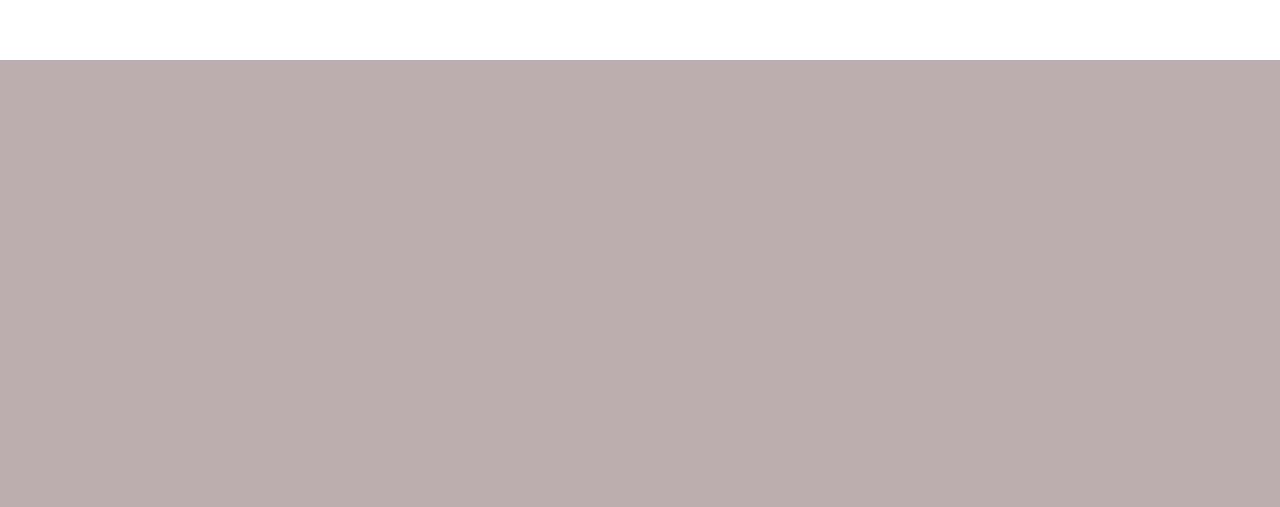
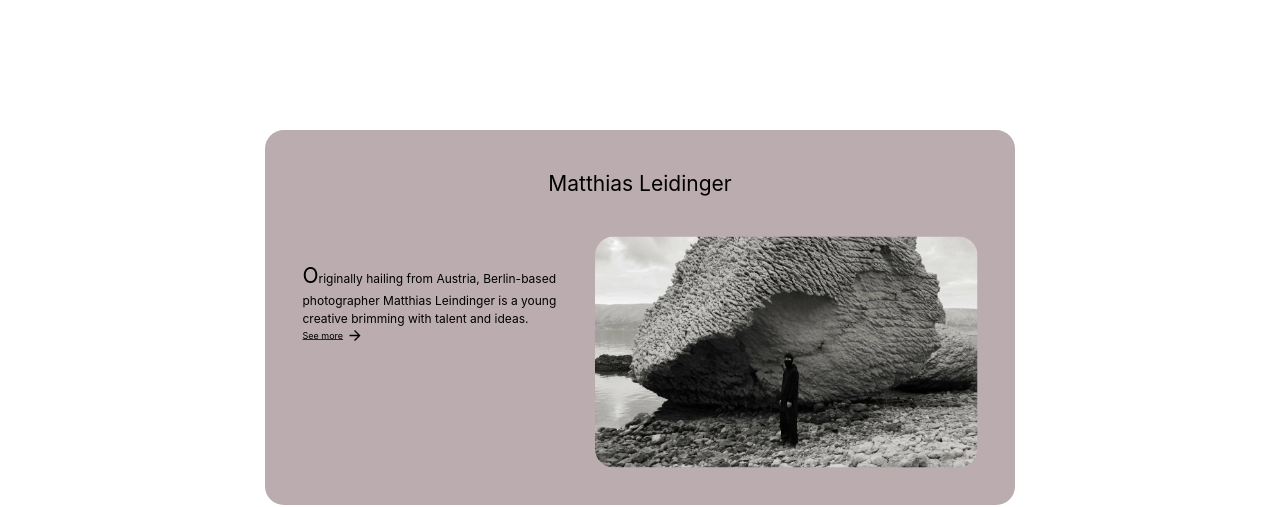
Before and after one commit to rajul2911/animate-kit, a React (Vite) app: page /scroll-animation/scroll-animation-two in a window 1280 px wide. Shown: the part 340-847 px from the top of the page. Built offline with nearby package versions, Linux system fonts and the light colour scheme.

Commit message:
Added card prallax code

```diff
--- a/src/components/ScrollAnimationAll/CardScrollParallax/CardParallax.jsx
+++ b/src/components/ScrollAnimationAll/CardScrollParallax/CardParallax.jsx
@@ -1,16 +1,66 @@
-import React from 'react'
+import React, { useRef } from "react";
+import { MdArrowForward } from "react-icons/md";
+import { motion, useScroll, useTransform } from "motion/react";
 
-const CardParallax = ({item,key}) => {
-    console.log("item",item)
+const CardParallax = ({ item, key, i, progress, range, targetScale }) => {
+  const container = useRef(null);
+
+  const { scrollYProgress } = useScroll({
+    target: container,
+    offset: ["start end", "end start"],
+  });
+
+  const imagescale = useTransform(scrollYProgress, [0, 1], [2, 1]);
+  const scale = useTransform(progress, range, [1, targetScale]);
+
   return (
-    <div className=''>
+    <div
+      ref={container}
+      className="h-screen flex items-center justify-center sticky top-0"
+    >
+      <motion.div
+        style={{
+          scale,
+          backgroundColor: item?.color,
+          top: `calc(-10% +  ${i * 25}px )`,
+        }}
+        className="relative flex flex-col  h-[500px] w-[1000px] rounded-[25px] p-[50px] origin-top"
+      >
+        <h2 className="text-center m-0 text-[28px]">{item?.title}</h2>
 
-        <div style={{backgroundColor:item?.color}} className='h-screen flex items-center justify-center sticky top-0'>
+        <div className="flex flex-1 min-h-0 mt-[50px] gap-[50px]">
+          <div className="w-[40%] relative top-[10%]">
+            <p className="text-[16px] first-letter:text-[28px]">
+              {item?.description}
+            </p>
 
+            <span className="flex items-center gap-[5px]">
+              <a
+                href={item?.link}
+                target="_blank"
+                rel="noreferrer"
+                className="text-[12px] underline cursor-pointer"
+              >
+                See more
+              </a>
 
+              <MdArrowForward size={22} />
+            </span>
+          </div>
+
+          <div className="relative w-[60%] h-full rounded-[25px] overflow-hidden">
+            <motion.div style={{ imagescale }} className="w-full h-full">
+              <img
+                src={item?.src}
+                alt={item?.title || "image"}
+                className="w-full h-full object-cover"
+              />
+            </motion.div>
+          </div>
         </div>
+      </motion.div>
     </div>
-  )
-}
+  );
+};
 
-export default CardParallax
+export default CardParallax;
--- a/src/components/ScrollAnimationAll/CardScrollParallax/ScrollCard.jsx
+++ b/src/components/ScrollAnimationAll/CardScrollParallax/ScrollCard.jsx
@@ -1,14 +1,32 @@
 import { main } from 'motion/react-client'
-import React from 'react'
+import React, { useEffect, useRef } from 'react'
 import { projects } from './data'
 import CardParallax from './CardParallax'
+import { useScroll } from 'motion/react'
 
 const ScrollCard = () => {
+  const container = useRef(null);
+  const {scrollYProgress} = useScroll({
+    target:container,
+    offset:["start start" , "end end"],
+
+  })
+   useEffect(() => {
+    console.log("Initial scrollYProgress:", scrollYProgress.get());
+
+    const unsubscribe = scrollYProgress.on("change", (latest) => {
+      console.log("scrollYProgress:", latest);
+    });
+
+    return () => unsubscribe();
+  }, [scrollYProgress]);
   return (
-    <main className='relative mt-[50vh]'>
+    <main ref={container} className='relative mt-[50vh]'>
         {projects?.map((item,index)=>{
+          const targetScale = 1-((projects.length - index) * 0.05)
             return (
-                <CardParallax key={index} item={item}/>
+
+                <CardParallax key={index} i={index} item={item} progress= {scrollYProgress} range={[index*0.25,1]} targetScale={targetScale}/>
             )
         })}
     </main>
--- a/src/components/ScrollAnimationAll/CardScrollParallax/data.js
+++ b/src/components/ScrollAnimationAll/CardScrollParallax/data.js
@@ -1,37 +1,48 @@
+import cactus from "../../../assests/Card_Scroll_Parallax/cactus.jpg";
+import house from "../../../assests/Card_Scroll_Parallax/house.jpg";
+import rock from "../../../assests/Card_Scroll_Parallax/rock.jpg";
+import tree from "../../../assests/Card_Scroll_Parallax/tree.jpg";
+import water from "../../../assests/Card_Scroll_Parallax/water.jpg";
+
 export const projects = [
   {
     title: "Matthias Leidinger",
-    description: "Originally hailing from Austria, Berlin-based photographer Matthias Leindinger is a young creative brimming with talent and ideas.",
-    src: "rock.jpg",
+    description:
+      "Originally hailing from Austria, Berlin-based photographer Matthias Leindinger is a young creative brimming with talent and ideas.",
+    src: rock,
     link: "https://www.ignant.com/2023/03/25/ad2186-matthias-leidingers-photographic-exploration-of-awe-and-wonder/",
-    color: "#BBACAF"
+    color: "#BBACAF",
   },
   {
     title: "Clément Chapillon",
-    description: "This is a story on the border between reality and imaginary, about the contradictory feelings that the insularity of a rocky, arid, and wild territory provokes”—so French photographer Clément Chapillon describes his latest highly captivating project Les rochers fauves (French for ‘The tawny rocks’).",
-    src: "tree.jpg",
+    description:
+      "This is a story on the border between reality and imaginary, about the contradictory feelings that the insularity of a rocky, arid, and wild territory provokes”—so French photographer Clément Chapillon describes his latest highly captivating project Les rochers fauves (French for ‘The tawny rocks’).",
+    src: tree,
     link: "https://www.ignant.com/2022/09/30/clement-chapillon-questions-geographical-and-mental-isolation-with-les-rochers-fauves/",
-    color: "#977F6D"
+    color: "#977F6D",
   },
   {
     title: "Zissou",
-    description: "Though he views photography as a medium for storytelling, Zissou’s images don’t insist on a narrative. Both crisp and ethereal, they’re encoded with an ambiguity—a certain tension—that lets the viewer find their own story within them.",
-    src: "water.jpg",
+    description:
+      "Though he views photography as a medium for storytelling, Zissou’s images don’t insist on a narrative. Both crisp and ethereal, they’re encoded with an ambiguity—a certain tension—that lets the viewer find their own story within them.",
+    src: water,
     link: "https://www.ignant.com/2023/10/28/capturing-balis-many-faces-zissou-documents-the-sacred-and-the-mundane-of-a-fragile-island/",
-    color: "#C2491D"
+    color: "#C2491D",
   },
   {
     title: "Mathias Svold and Ulrik Hasemann",
-    description: "The coastlines of Denmark are documented in tonal colors in a pensive new series by Danish photographers Ulrik Hasemann and Mathias Svold; an ongoing project investigating how humans interact with and disrupt the Danish coast.",
-    src: "house.jpg",
+    description:
+      "The coastlines of Denmark are documented in tonal colors in a pensive new series by Danish photographers Ulrik Hasemann and Mathias Svold; an ongoing project investigating how humans interact with and disrupt the Danish coast.",
+    src: house,
     link: "https://www.ignant.com/2019/03/13/a-photographic-series-depicting-the-uncertain-future-of-denmarks-treasured-coastlines/",
-    color: "#B62429"
+    color: "#B62429",
   },
   {
     title: "Mark Rammers",
-    description: "Dutch photographer Mark Rammers has shared with IGNANT the first chapter of his latest photographic project, ‘all over again’—captured while in residency at Hektor, an old farm in Los Valles, Lanzarote. Titled ‘Beginnings’, the mesmerizing collection of images is a visual and meditative journey into the origins of regrets and the uncertainty of stepping into new unknowns.",
-    src: "cactus.jpg",
+    description:
+      "Dutch photographer Mark Rammers has shared with IGNANT the first chapter of his latest photographic project, ‘all over again’—captured while in residency at Hektor, an old farm in Los Valles, Lanzarote. Titled ‘Beginnings’, the mesmerizing collection of images is a visual and meditative journey into the origins of regrets and the uncertainty of stepping into new unknowns.",
+    src: cactus,
     link: "https://www.ignant.com/2023/04/12/mark-rammers-all-over-again-is-a-study-of-regret-and-the-willingness-to-move-forward/",
-    color: "#88A28D"
-  }
-]
+    color: "#88A28D",
+  },
+];
```
